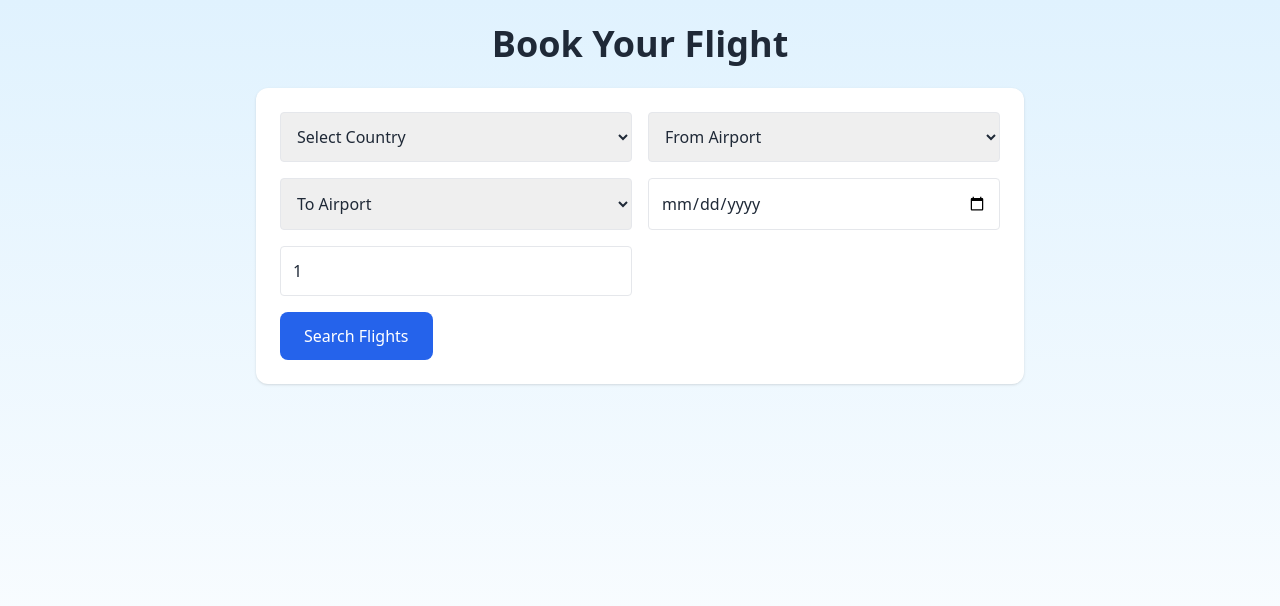
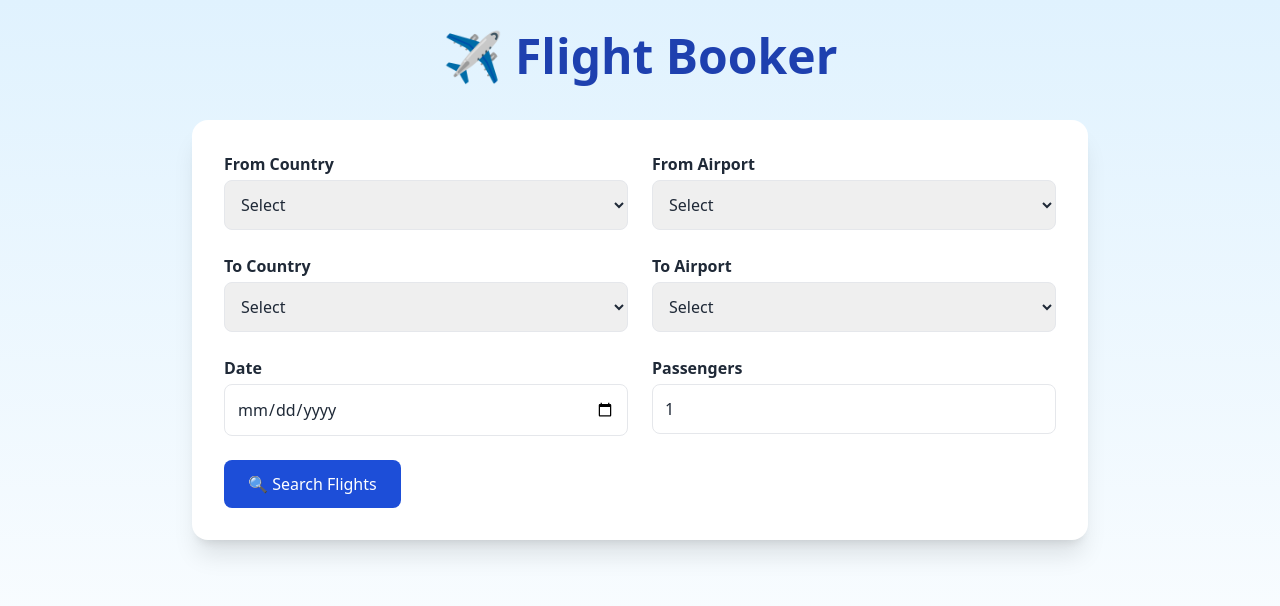
Before and after one commit to ssulochanaherath/flyaway_frontend, a React (Vite) app: page /book-flight in a window 1280 px wide. Shown: the top 606 px of the page. Built offline with nearby package versions, Linux system fonts and the light colour scheme.

Commit message:
few changes in flight book page

```diff
--- a/src/pages/BookFlight.tsx
+++ b/src/pages/BookFlight.tsx
@@ -28,8 +28,10 @@ const fakeFlights = [
 ];
 
 const FlightBooking: React.FC = () => {
-    const [selectedCountry, setSelectedCountry] = useState<string>("");
-    const [airports, setAirports] = useState<string[]>([]);
+    const [fromCountry, setFromCountry] = useState<string>("");
+    const [toCountry, setToCountry] = useState<string>("");
+    const [fromAirports, setFromAirports] = useState<string[]>([]);
+    const [toAirports, setToAirports] = useState<string[]>([]);
     const [fromAirport, setFromAirport] = useState<string>("");
     const [toAirport, setToAirport] = useState<string>("");
     const [date, setDate] = useState<string>("");
@@ -42,8 +44,12 @@ const FlightBooking: React.FC = () => {
     const takenSeats = [2, 7, 14, 23];
 
     useEffect(() => {
-        setAirports(selectedCountry ? countryAirports[selectedCountry] : []);
-    }, [selectedCountry]);
+        setFromAirports(fromCountry ? countryAirports[fromCountry] : []);
+    }, [fromCountry]);
+
+    useEffect(() => {
+        setToAirports(toCountry ? countryAirports[toCountry] : []);
+    }, [toCountry]);
 
     const handleSubmit = (e: React.FormEvent) => {
         e.preventDefault();
@@ -59,83 +65,114 @@ const FlightBooking: React.FC = () => {
     };
 
     return (
-        <div className="min-h-screen bg-gradient-to-b from-sky-100 to-white p-6 text-gray-800">
-            <div className="max-w-3xl mx-auto">
-                <h1 className="text-4xl font-bold mb-6 text-center">Book Your Flight</h1>
-                <form onSubmit={handleSubmit} className="space-y-4 bg-white p-6 rounded-xl shadow">
-                    <div className="grid grid-cols-1 md:grid-cols-2 gap-4">
+        <div className="min-h-screen bg-gradient-to-b from-sky-100 to-white p-8 text-gray-800">
+            <div className="max-w-4xl mx-auto">
+                <h1 className="text-5xl font-extrabold mb-10 text-center text-blue-800">✈️ Flight Booker</h1>
+                <form onSubmit={handleSubmit} className="space-y-6 bg-white p-8 rounded-2xl shadow-xl">
+                    <div className="grid md:grid-cols-2 gap-6">
+                        <div>
+                            <label className="block mb-1 font-semibold">From Country</label>
                             <select
-                            value={selectedCountry}
-                            onChange={(e) => setSelectedCountry(e.target.value)}
-                            className="p-3 border rounded"
+                                value={fromCountry}
+                                onChange={(e) => setFromCountry(e.target.value)}
+                                className="w-full p-3 border rounded-lg"
                                 required
                             >
-                            <option value="">Select Country</option>
+                                <option value="">Select</option>
                                 {Object.keys(countryAirports).map((country) => (
                                     <option key={country} value={country}>{country}</option>
                                 ))}
                             </select>
+                        </div>
+                        <div>
+                            <label className="block mb-1 font-semibold">From Airport</label>
                             <select
                                 value={fromAirport}
                                 onChange={(e) => setFromAirport(e.target.value)}
-                            className="p-3 border rounded"
+                                className="w-full p-3 border rounded-lg"
                                 required
                             >
-                            <option value="">From Airport</option>
-                            {airports.map((airport) => (
+                                <option value="">Select</option>
+                                {fromAirports.map((airport) => (
                                     <option key={airport} value={airport}>{airport}</option>
                                 ))}
                             </select>
+                        </div>
+                        <div>
+                            <label className="block mb-1 font-semibold">To Country</label>
+                            <select
+                                value={toCountry}
+                                onChange={(e) => setToCountry(e.target.value)}
+                                className="w-full p-3 border rounded-lg"
+                                required
+                            >
+                                <option value="">Select</option>
+                                {Object.keys(countryAirports).map((country) => (
+                                    <option key={country} value={country}>{country}</option>
+                                ))}
+                            </select>
+                        </div>
+                        <div>
+                            <label className="block mb-1 font-semibold">To Airport</label>
                             <select
                                 value={toAirport}
                                 onChange={(e) => setToAirport(e.target.value)}
-                            className="p-3 border rounded"
+                                className="w-full p-3 border rounded-lg"
                                 required
                             >
-                            <option value="">To Airport</option>
-                            {airports.map((airport) => (
+                                <option value="">Select</option>
+                                {toAirports.map((airport) => (
                                     <option key={airport} value={airport}>{airport}</option>
                                 ))}
                             </select>
+                        </div>
+                        <div>
+                            <label className="block mb-1 font-semibold">Date</label>
                             <input
                                 type="date"
                                 value={date}
                                 onChange={(e) => setDate(e.target.value)}
-                            className="p-3 border rounded"
+                                className="w-full p-3 border rounded-lg"
                                 required
                             />
+                        </div>
+                        <div>
+                            <label className="block mb-1 font-semibold">Passengers</label>
                             <input
                                 type="number"
                                 min={1}
                                 value={passengers}
                                 onChange={(e) => setPassengers(parseInt(e.target.value))}
-                            className="p-3 border rounded"
-                            placeholder="Passengers"
+                                className="w-full p-3 border rounded-lg"
                                 required
                             />
                         </div>
-                    <button type="submit" className="bg-blue-600 text-white px-6 py-3 rounded-lg hover:bg-blue-700">
-                        Search Flights
+                    </div>
+                    <button
+                        type="submit"
+                        className="bg-blue-700 text-white px-6 py-3 rounded-lg hover:bg-blue-800 transition w-full md:w-auto"
+                    >
+                        🔍 Search Flights
                     </button>
                 </form>
 
                 {flights.length > 0 && (
-                    <div className="mt-8 space-y-4">
-                        <h2 className="text-2xl font-semibold">Available Flights</h2>
+                    <div className="mt-10 space-y-5">
+                        <h2 className="text-2xl font-bold text-blue-700">Available Flights</h2>
                         {flights.map((flight) => (
                             <div
                                 key={flight.id}
-                                className="p-4 bg-white shadow rounded-lg flex justify-between items-center"
+                                className="p-5 bg-white rounded-xl shadow flex justify-between items-center hover:shadow-md transition"
                             >
                                 <div>
-                                    <p className="font-bold text-lg">{flight.airline}</p>
-                                    <p className="text-sm">{flight.flightNumber} • {flight.time} • {flight.duration}</p>
+                                    <p className="text-lg font-bold">{flight.airline}</p>
+                                    <p className="text-sm text-gray-600">{flight.flightNumber} • {flight.time} • {flight.duration}</p>
                                 </div>
                                 <div className="text-right">
-                                    <p className="text-blue-600 font-bold">{flight.price}</p>
+                                    <p className="text-blue-700 font-semibold text-lg">{flight.price}</p>
                                     <button
                                         onClick={() => setSelectedFlight(flight.id)}
-                                        className="text-blue-700 underline text-sm mt-1"
+                                        className="text-sm text-blue-600 underline hover:text-blue-800 mt-1"
                                     >
                                         Select
                                     </button>
@@ -146,19 +183,19 @@ const FlightBooking: React.FC = () => {
                 )}
 
                 {selectedFlight && (
-                    <div className="mt-8">
-                        <h2 className="text-xl font-semibold mb-4">Select Your Seats</h2>
-                        <div className="grid grid-cols-6 gap-2">
+                    <div className="mt-10">
+                        <h2 className="text-xl font-bold mb-4 text-blue-700">🎟️ Select Your Seats</h2>
+                        <div className="grid grid-cols-6 sm:grid-cols-8 md:grid-cols-10 gap-3">
                             {allSeats.map((seat) => (
                                 <button
                                     key={seat}
                                     disabled={takenSeats.includes(seat)}
                                     onClick={() => handleSeatSelect(seat)}
-                                    className={`w-10 h-10 rounded ${
+                                    className={`w-10 h-10 rounded-lg font-semibold transition ${
                                         takenSeats.includes(seat)
                                             ? "bg-gray-300 cursor-not-allowed"
                                             : selectedSeats.includes(seat)
-                                                ? "bg-blue-500 text-white"
+                                                ? "bg-blue-600 text-white"
                                                 : "bg-green-400 hover:bg-green-500"
                                     }`}
                                 >
@@ -167,10 +204,12 @@ const FlightBooking: React.FC = () => {
                             ))}
                         </div>
                         {selectedSeats.length > 0 && (
-                            <div className="mt-4">
-                                <p className="font-medium">Selected Seats: {selectedSeats.join(", ")}</p>
-                                <button className="mt-2 bg-green-600 text-white px-5 py-2 rounded hover:bg-green-700">
-                                    Confirm Booking
+                            <div className="mt-6 text-center">
+                                <p className="font-medium text-lg">
+                                    Selected Seats: <span className="text-blue-700">{selectedSeats.join(", ")}</span>
+                                </p>
+                                <button className="mt-4 bg-green-600 text-white px-6 py-3 rounded-lg hover:bg-green-700">
+                                    ✅ Confirm Booking
                                 </button>
                             </div>
                         )}
```
Lines whose indentation alone changed are shown as unchanged.
